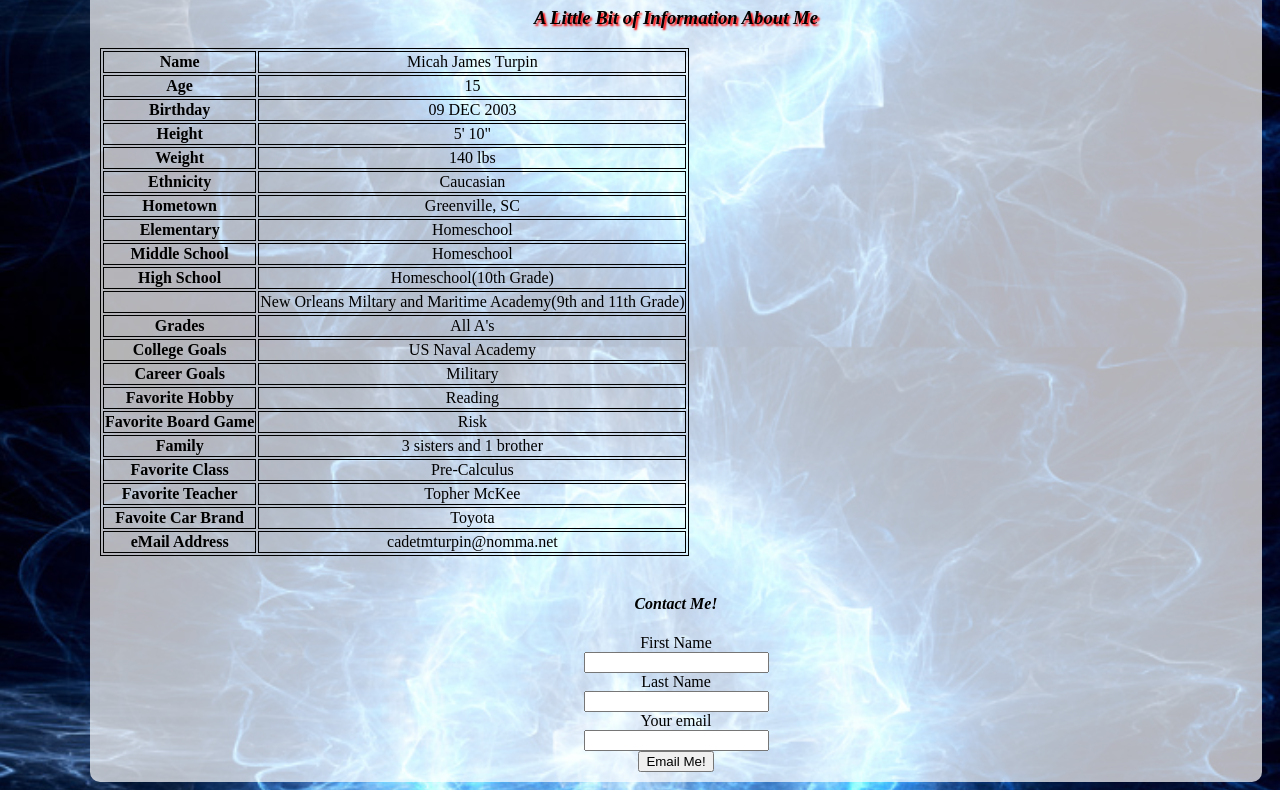
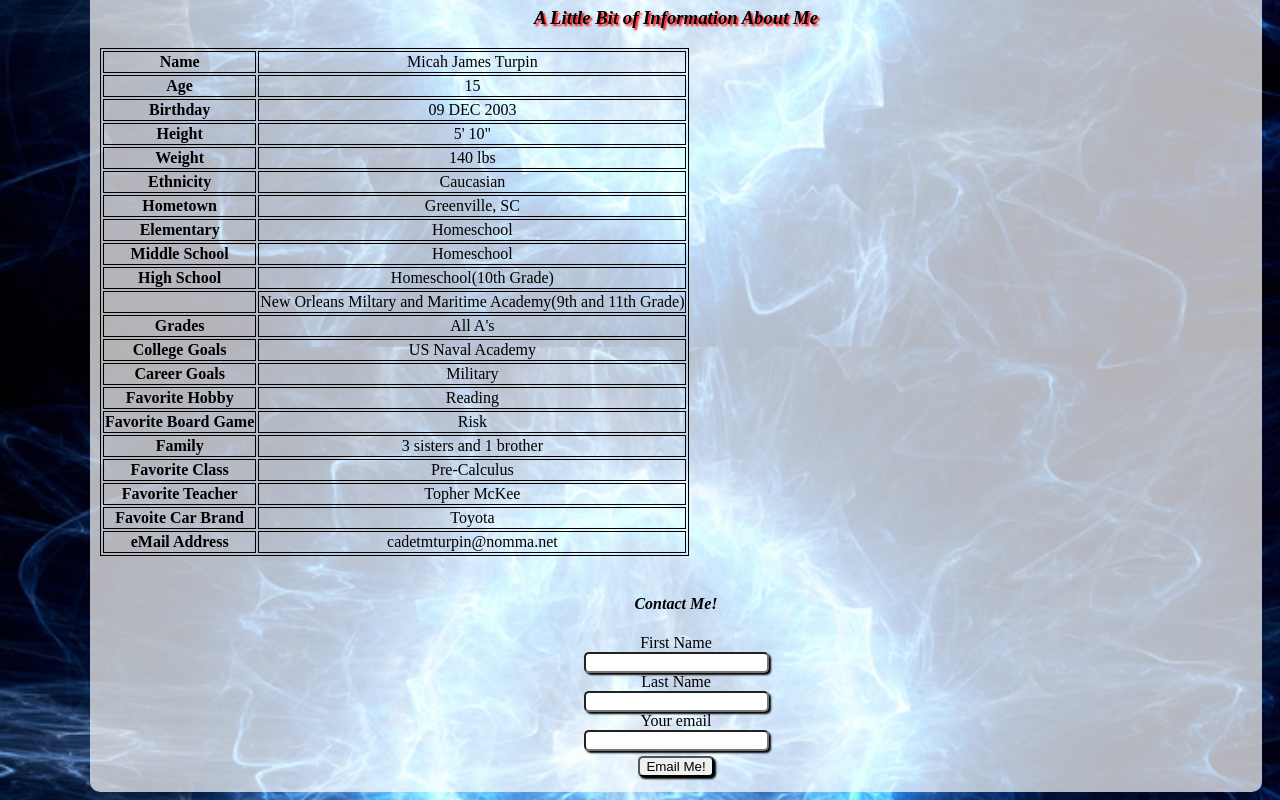
Before and after one commit to mturpin1/CodingProjects, a plain HTML site: page WebDesign/AboutMe/index.html in a window 1280 px wide. Shown: the part 2053-2853 px from the top of the page. Drawn offline with Linux system fonts and the light colour scheme; a web font is replaced by a local one.

Commit message:
contact form stuff

```diff
--- a/WebDesign/AboutMe/index.html
+++ b/WebDesign/AboutMe/index.html
@@ -210,12 +210,12 @@ of long-lasting energy for the future--the possibilities are endless.</strong>
        <br>
        <h4><i>Contact Me!</i></h4>
        First Name <br>
-       <input type="text" name='firstname'><br>
+       <input type="text" name='firstname' class="contact"><br>
        Last Name <br>
-       <input type="text" name='lastname'><br>
+       <input type="text" name='lastname' class="contact"><br>
        Your email <br>
-       <input type="text" name='email'><br>
-       <input type="submit" value='Email Me!'>
+       <input type="text" name='email' class="contact"><br>
+       <input type="submit" value='Email Me!' class="contact1">
    </form>
     </div>
 </body>
--- a/WebDesign/AboutMe/style.css
+++ b/WebDesign/AboutMe/style.css
@@ -113,3 +113,14 @@ a:hover {
     display: block;
     justify-content: center;
 }
+
+.contact {
+    border-radius: 5px;
+    box-shadow: 2px 2px 2px;
+}
+
+.contact1 {
+    margin: 5px;
+    border-radius: 5px;
+    box-shadow: 2px 2px 2px;
+}
```
